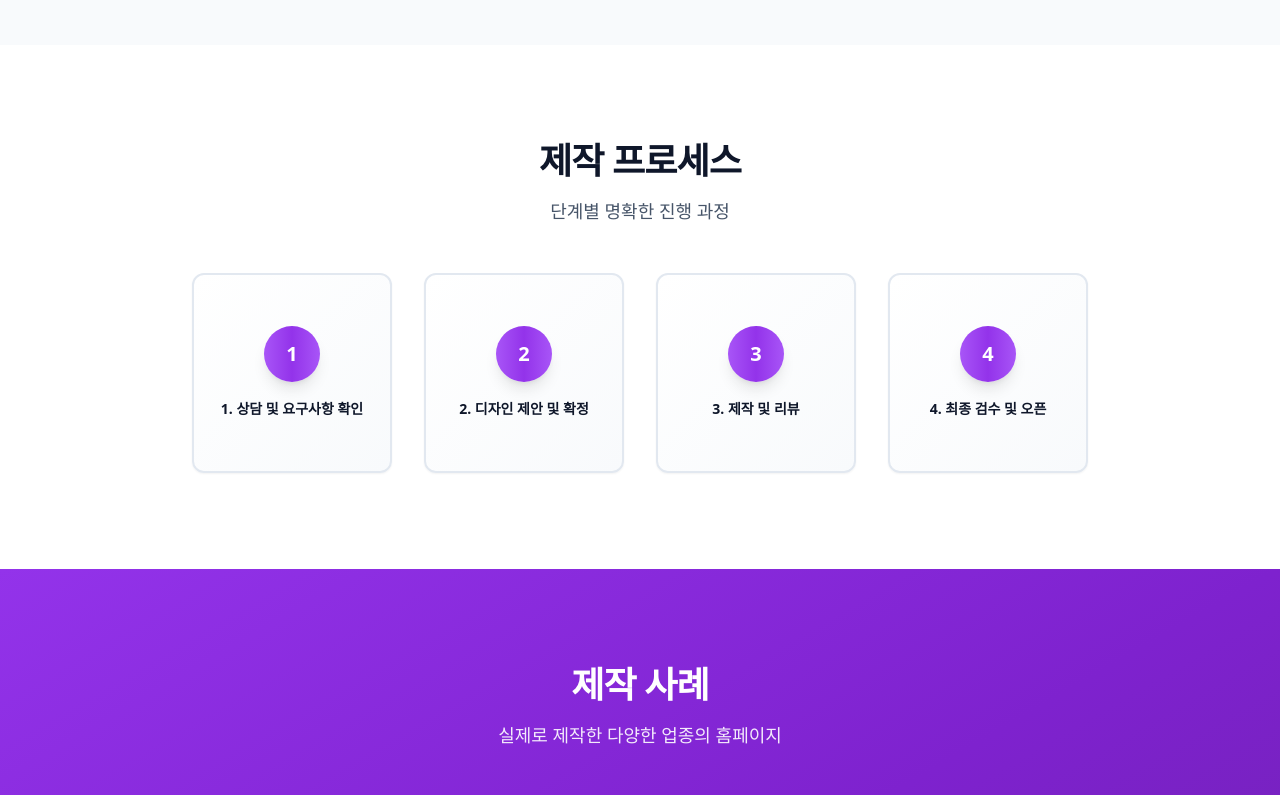
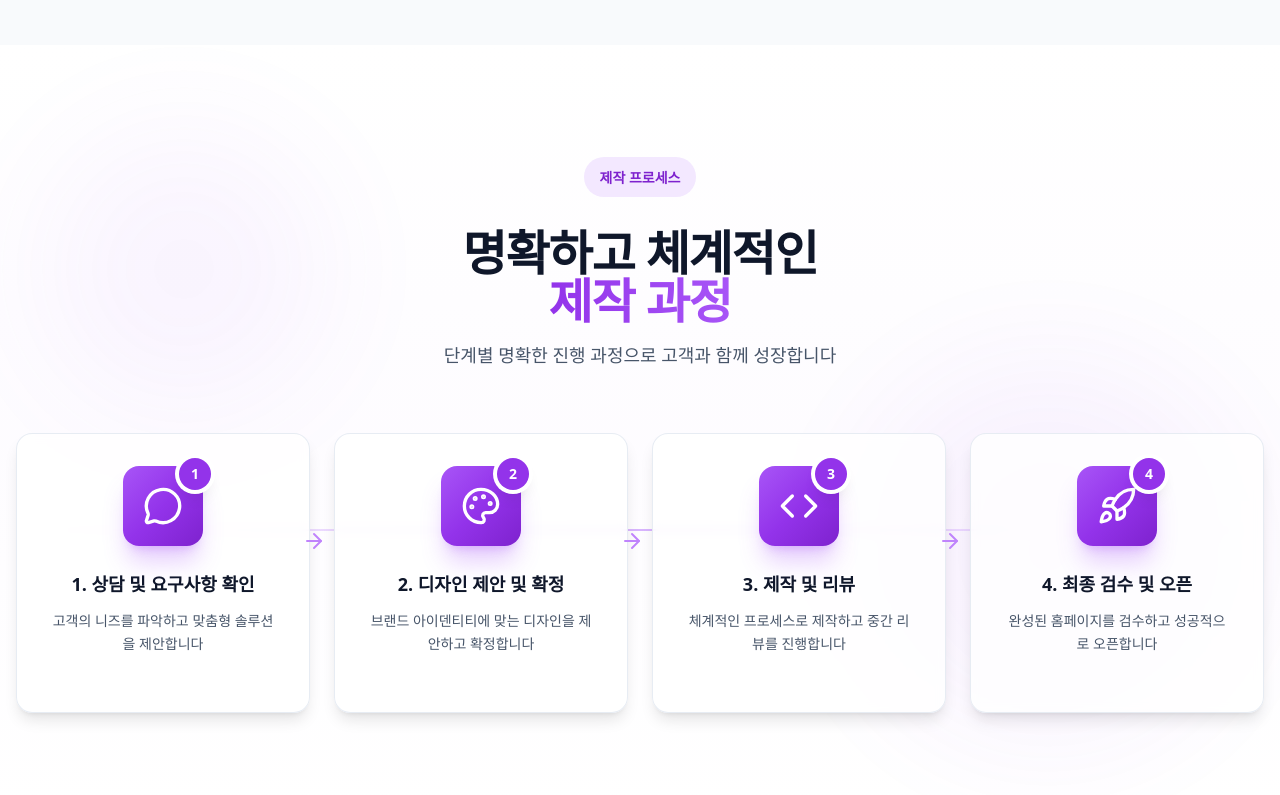
Before and after one commit to guideyoon/ppnetworks, a Next.js app: page / in a window 1280 px wide. Shown: the part 1160-1955 px from the top of the page. Built offline with nearby package versions, Linux system fonts and the light colour scheme.

Commit message:
Enhance production process section with icons and modern design

```diff
--- a/src/app/page.tsx
+++ b/src/app/page.tsx
@@ -5,7 +5,7 @@ import Link from "next/link";
 import { Button } from "@/components/ui/button";
 import { Card, CardContent, CardDescription, CardHeader, CardTitle } from "@/components/ui/card";
 import { ScrollAnimation } from "@/components/ui/scroll-animation";
-import { ArrowRight, CheckCircle2, Globe, Zap, Users, Star } from "lucide-react";
+import { ArrowRight, CheckCircle2, Globe, Zap, Users, Star, MessageCircle, Palette, Code, Rocket } from "lucide-react";
 
 export default function Home() {
   // Background images array
@@ -70,10 +70,30 @@ export default function Home() {
   ];
 
   const processSteps = [
-    "1. 상담 및 요구사항 확인",
-    "2. 디자인 제안 및 확정",
-    "3. 제작 및 리뷰",
-    "4. 최종 검수 및 오픈",
+    {
+      number: 1,
+      title: "상담 및 요구사항 확인",
+      description: "고객의 니즈를 파악하고 맞춤형 솔루션을 제안합니다",
+      icon: MessageCircle,
+    },
+    {
+      number: 2,
+      title: "디자인 제안 및 확정",
+      description: "브랜드 아이덴티티에 맞는 디자인을 제안하고 확정합니다",
+      icon: Palette,
+    },
+    {
+      number: 3,
+      title: "제작 및 리뷰",
+      description: "체계적인 프로세스로 제작하고 중간 리뷰를 진행합니다",
+      icon: Code,
+    },
+    {
+      number: 4,
+      title: "최종 검수 및 오픈",
+      description: "완성된 홈페이지를 검수하고 성공적으로 오픈합니다",
+      icon: Rocket,
+    },
   ];
 
   return (
@@ -172,42 +192,89 @@ export default function Home() {
       </section>
 
       {/* Process Section */}
-      <section className="w-full py-16 md:py-24 bg-white">
-        <div className="container mx-auto px-4">
-          <div className="mx-auto max-w-4xl">
+      <section className="w-full py-20 md:py-28 bg-gradient-to-b from-white via-purple-50/30 to-white relative overflow-hidden">
+        {/* Decorative Background Elements */}
+        <div className="absolute inset-0 opacity-5">
+          <div className="absolute top-20 left-10 w-72 h-72 bg-purple-500 rounded-full blur-3xl"></div>
+          <div className="absolute bottom-20 right-10 w-96 h-96 bg-purple-600 rounded-full blur-3xl"></div>
+        </div>
+
+        <div className="container mx-auto px-4 relative z-10">
+          <div className="mx-auto max-w-7xl">
             <ScrollAnimation direction="fade">
-              <div className="text-center space-y-4 mb-12">
-                <h2 className="text-3xl font-bold tracking-tight sm:text-4xl text-slate-900">
-                  제작 프로세스
+              <div className="text-center space-y-4 mb-16">
+                <div className="inline-block px-4 py-2 bg-purple-100 rounded-full mb-4">
+                  <span className="text-sm font-semibold text-purple-700">제작 프로세스</span>
+                </div>
+                <h2 className="text-4xl font-bold tracking-tight sm:text-5xl text-slate-900">
+                  명확하고 체계적인
+                  <br />
+                  <span className="bg-gradient-to-r from-purple-600 to-purple-500 bg-clip-text text-transparent">
+                    제작 과정
+                  </span>
                 </h2>
-                <p className="text-lg text-slate-600">
-                  단계별 명확한 진행 과정
+                <p className="text-lg text-slate-600 max-w-2xl mx-auto">
+                  단계별 명확한 진행 과정으로 고객과 함께 성장합니다
                 </p>
               </div>
             </ScrollAnimation>
+
             <div className="relative">
-              <div className="grid grid-cols-1 md:grid-cols-4 gap-6 md:gap-8 relative">
-                {processSteps.map((step, index) => (
-                  <div key={index} className="relative">
-                    <ScrollAnimation direction="up" delay={index * 100}>
-                      <div className="group relative flex flex-col items-center justify-center text-center h-full min-h-[200px] p-6 rounded-xl border-2 border-slate-200 bg-gradient-to-br from-white to-slate-50 shadow-sm hover:shadow-xl hover:shadow-purple-500/20 hover:-translate-y-2 hover:border-purple-300 transition-all duration-300 cursor-pointer">
-                        {/* Number Badge with Animation */}
-                        <div className="relative mb-4">
-                          <div className="flex h-14 w-14 items-center justify-center rounded-full bg-gradient-to-r from-purple-500 via-purple-600 to-purple-500 text-white text-xl font-bold shadow-lg group-hover:scale-110 group-hover:shadow-purple-500/50 transition-all duration-300">
-                            {index + 1}
+              {/* Connection Line (Desktop Only) */}
+              <div className="hidden md:block absolute top-24 left-0 right-0 h-0.5 bg-gradient-to-r from-transparent via-purple-300 to-transparent"></div>
+
+              <div className="grid grid-cols-1 md:grid-cols-4 gap-6 md:gap-4 lg:gap-6 relative">
+                {processSteps.map((step, index) => {
+                  const IconComponent = step.icon;
+                  return (
+                    <div key={step.number} className="relative">
+                      {/* Arrow between steps (Desktop Only) */}
+                      {index < processSteps.length - 1 && (
+                        <div className="hidden md:block absolute top-24 -right-2 lg:-right-4 z-20">
+                          <ArrowRight className="h-6 w-6 text-purple-400" />
+                        </div>
+                      )}
+
+                      <ScrollAnimation direction="up" delay={index * 100}>
+                        <div className="group relative flex flex-col h-full min-h-[280px] p-8 rounded-2xl border border-slate-200/80 bg-white/80 backdrop-blur-sm shadow-lg hover:shadow-2xl hover:shadow-purple-500/20 hover:-translate-y-3 hover:border-purple-300 transition-all duration-500 cursor-pointer overflow-hidden">
+                          {/* Gradient Overlay on Hover */}
+                          <div className="absolute inset-0 bg-gradient-to-br from-purple-50/0 via-purple-50/0 to-purple-50/0 group-hover:from-purple-50/50 group-hover:via-purple-50/30 group-hover:to-white transition-all duration-500"></div>
+
+                          <div className="relative z-10 flex flex-col items-center text-center h-full">
+                            {/* Icon Badge with Enhanced Animation */}
+                            <div className="relative mb-6">
+                              {/* Outer Glow Ring */}
+                              <div className="absolute inset-0 rounded-2xl bg-gradient-to-r from-purple-500 to-purple-600 opacity-0 group-hover:opacity-20 blur-xl group-hover:blur-2xl transition-all duration-500 scale-75 group-hover:scale-110"></div>
+
+                              {/* Icon Container */}
+                              <div className="relative flex h-20 w-20 items-center justify-center rounded-2xl bg-gradient-to-br from-purple-500 via-purple-600 to-purple-700 text-white shadow-xl shadow-purple-500/30 group-hover:scale-110 group-hover:shadow-purple-500/50 group-hover:rotate-3 transition-all duration-500">
+                                <IconComponent className="h-10 w-10" strokeWidth={2} />
+                              </div>
+
+                              {/* Number Badge */}
+                              <div className="absolute -top-2 -right-2 flex h-8 w-8 items-center justify-center rounded-full bg-purple-600 text-white text-sm font-bold shadow-lg ring-4 ring-white group-hover:scale-125 group-hover:bg-purple-700 transition-all duration-500">
+                                {step.number}
+                              </div>
+                            </div>
+
+                            {/* Step Title */}
+                            <h3 className="font-bold text-slate-900 text-lg mb-3 group-hover:text-purple-700 transition-colors duration-300">
+                              {step.number}. {step.title}
+                            </h3>
+
+                            {/* Step Description */}
+                            <p className="text-sm text-slate-600 leading-relaxed group-hover:text-slate-700 transition-colors duration-300 flex-grow">
+                              {step.description}
+                            </p>
+
+                            {/* Bottom Indicator Bar */}
+                            <div className="absolute bottom-0 left-0 right-0 h-1 bg-gradient-to-r from-transparent via-purple-500 to-transparent transform scale-x-0 group-hover:scale-x-100 transition-transform duration-500 origin-center"></div>
                           </div>
-                          <div className="absolute inset-0 rounded-full bg-gradient-to-r from-purple-500 to-purple-600 opacity-0 group-hover:opacity-20 blur-xl transition-opacity duration-300"></div>
                         </div>
-                        {/* Step Text */}
-                        <p className="font-semibold text-slate-900 text-sm leading-relaxed group-hover:text-purple-600 transition-colors duration-300">
-                          {step}
-                        </p>
-                        {/* Hover Indicator */}
-                        <div className="absolute bottom-4 left-1/2 transform -translate-x-1/2 w-0 h-1 bg-gradient-to-r from-purple-500 to-purple-600 group-hover:w-12 transition-all duration-300 rounded-full"></div>
-                      </div>
-                    </ScrollAnimation>
-                  </div>
-                ))}
+                      </ScrollAnimation>
+                    </div>
+                  );
+                })}
               </div>
             </div>
           </div>
```
